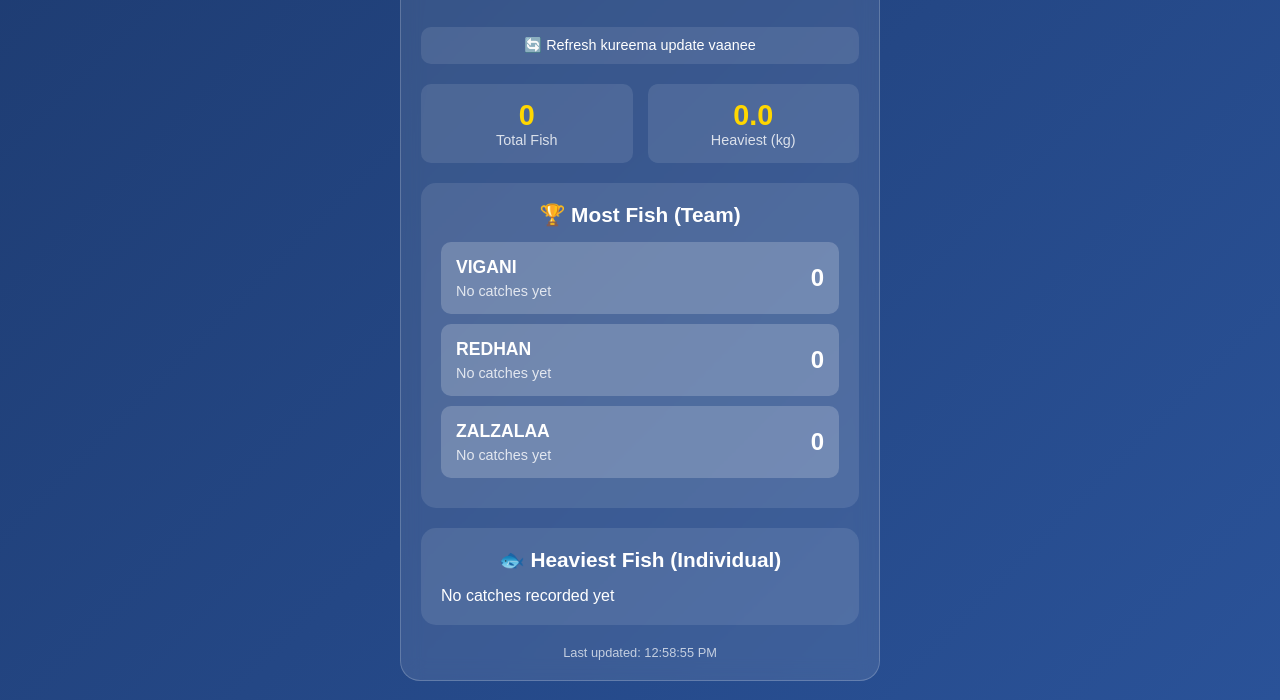
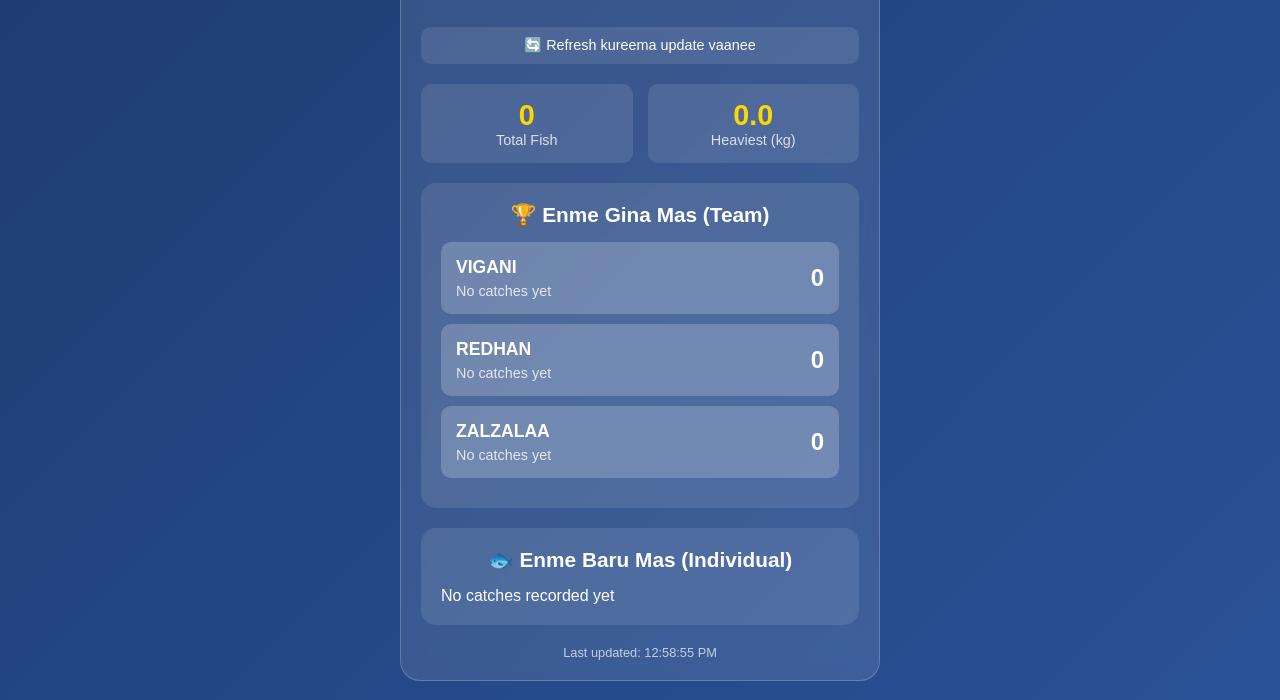
Before and after one commit to streetsolider/SIFishingTrip, a plain HTML site: page leaderboard.html in a window 1280 px wide. Shown: the part 100-800 px from the top of the page. Drawn offline with Linux system fonts and the light colour scheme.

Commit message:
Update to leaderboard.html

```diff
--- a/leaderboard.html
+++ b/leaderboard.html
@@ -180,12 +180,12 @@
         </div>
 
         <div class="leaderboard">
-            <h3>🏆 Most Fish (Team)</h3>
+            <h3>🏆 Enme Gina Mas (Team)</h3>
             <div id="team-leaderboard"></div>
         </div>
 
         <div class="leaderboard">
-            <h3>🐟 Heaviest Fish (Individual)</h3>
+            <h3>🐟 Enme Baru Mas (Individual)</h3>
             <div id="individual-leaderboard"></div>
         </div>
 
```
